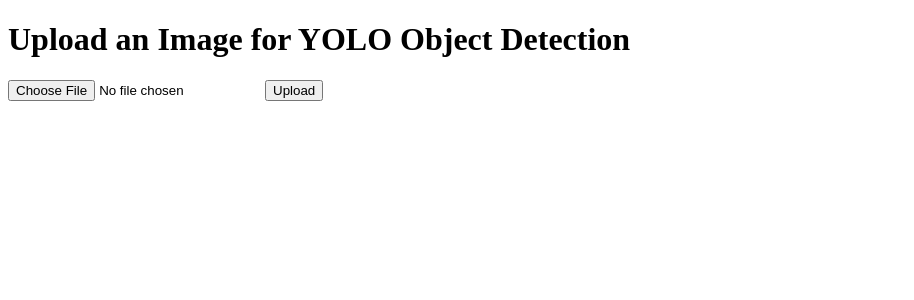
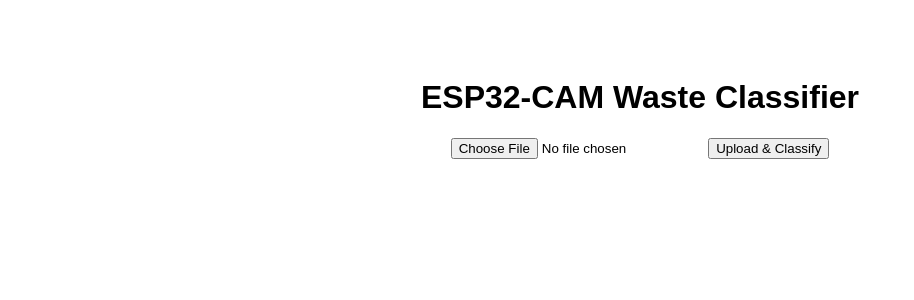
Before and after one commit to JasonShermanII/Webserver-stuff, a Flask app: page / in a window 1280 px wide. Shown: the top 300 px of the page, without its empty margins (0-914 px from the left). Run offline with Flask 3, Linux system fonts and the light colour scheme.

Commit message:
Update index.html

```diff
--- a/templates/index.html
+++ b/templates/index.html
@@ -2,14 +2,40 @@
 <html lang="en">
 <head>
     <meta charset="UTF-8">
-    <meta name="viewport" content="width=device-width, initial-scale=1.0">
-    <title>YOLO Flask App</title>
+    <title>ESP32-CAM Waste Classifier</title>
+    <style>
+        body {
+            font-family: Arial, sans-serif;
+            text-align: center;
+            padding-top: 50px;
+        }
+        form {
+            margin-bottom: 30px;
+        }
+        .result {
+            font-size: 1.5em;
+            margin-top: 20px;
+        }
+        img {
+            max-width: 300px;
+            margin-top: 20px;
+        }
+    </style>
 </head>
 <body>
-    <h1>Upload an Image for YOLO Object Detection</h1>
-    <form action="/upload" method="POST" enctype="multipart/form-data">
-        <input type="file" name="file" accept="image/*">
-        <button type="submit">Upload</button>
+    <h1>ESP32-CAM Waste Classifier</h1>
+    <form action="/upload" method="post" enctype="multipart/form-data">
+        <input type="file" name="file" accept=".jpg, .jpeg, .png" required>
+        <button type="submit">Upload & Classify</button>
     </form>
+
+    {% if prediction %}
+        <div class="result">
+            <strong>Prediction:</strong> {{ prediction }}
+        </div>
+        {% if filename %}
+            <img src="{{ url_for('static', filename='uploads/' + filename) }}" alt="Uploaded Image">
+        {% endif %}
+    {% endif %}
 </body>
 </html>
```
